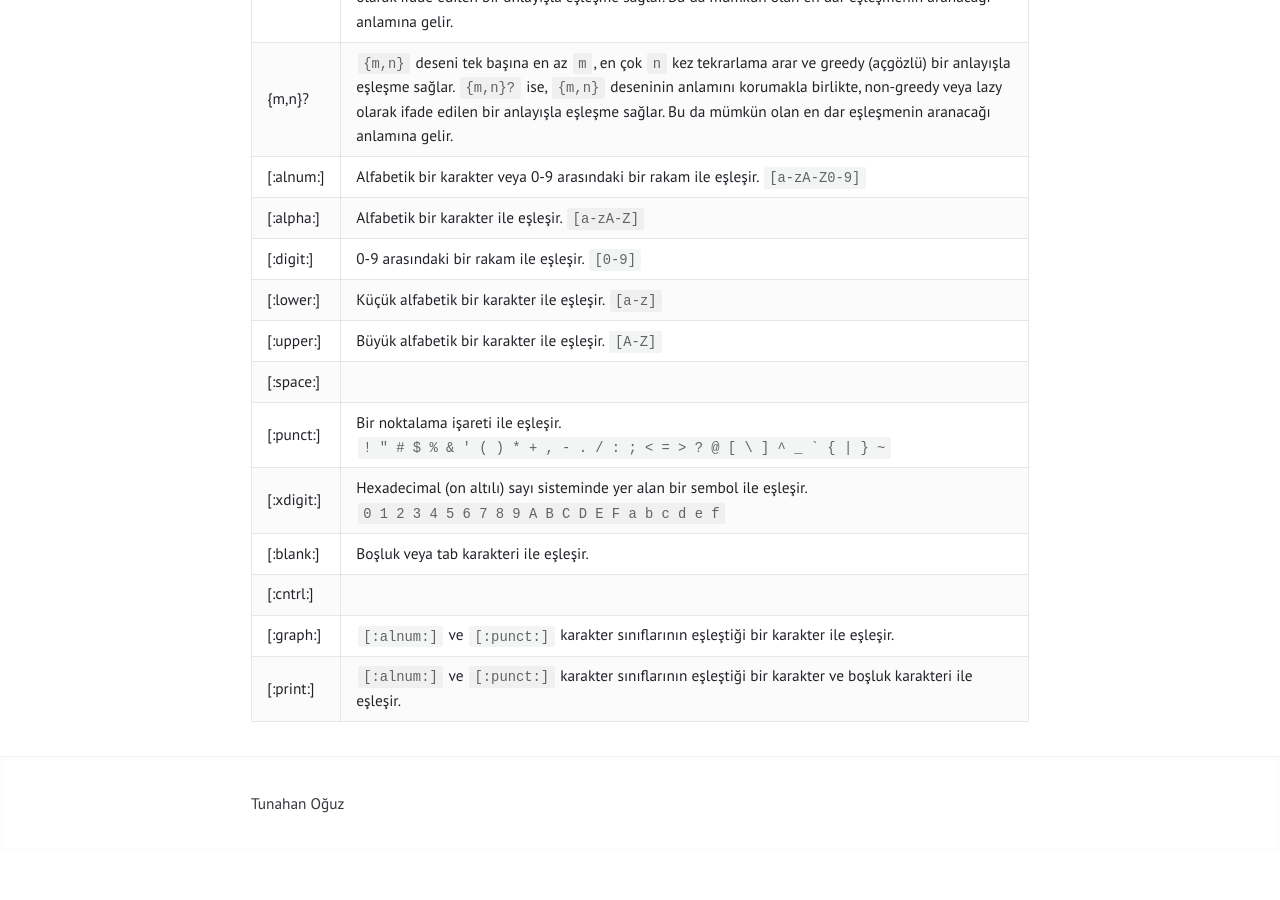
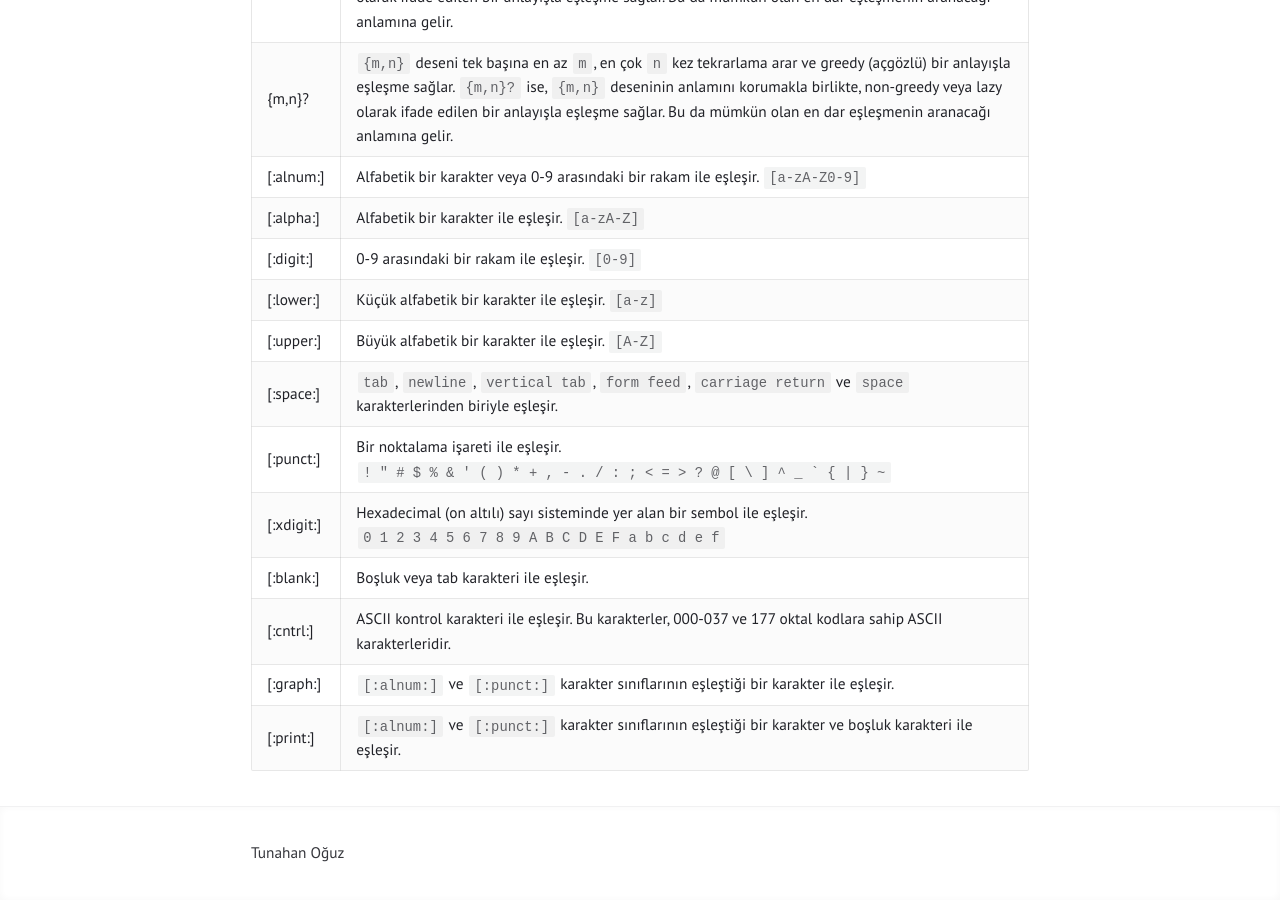
Before and after one commit to tunahanoguz/tunahanoguz.github.io, a Jekyll site: the page built from _posts/2025-05-05-oracle-regular-expressions.md, in a window 1280 px wide and 900 px high, scrolled down 2149 px. Built offline with Jekyll 4.4.1, drawn with Linux system fonts in a browser that asks for light colours; before the commit the page ends 3000 px from its top, so only the background shows below that.

Commit message:
Update 2025-05-05-oracle-regular-expressions.md

````diff
--- a/_posts/2025-05-05-oracle-regular-expressions.md
+++ b/_posts/2025-05-05-oracle-regular-expressions.md
@@ -48,10 +48,10 @@ Aşağıdaki tabloda `REGEXP_INSTR`, `REGEXP_COUNT`, `REGEXP_LIKE`, `REGEXP_SUBS
 | [:digit:]  | 0-9 arasındaki bir rakam ile eşleşir. `[0-9]`                                                                   |
 | [:lower:]  | Küçük alfabetik bir karakter ile eşleşir. `[a-z]`                                                               |
 | [:upper:]  | Büyük alfabetik bir karakter ile eşleşir. `[A-Z]`                                                               |
-| [:space:]  |                                                                                                                 |
+| [:space:]  | `tab`, `newline`, `vertical tab`, `form feed`, `carriage return` ve `space` karakterlerinden biriyle eşleşir.   |
 | [:punct:]  | Bir noktalama işareti ile eşleşir. <br> ```! " # $ % & ' ( ) * + , - . / : ; < = > ? @ [ \ ] ^ _ ` { | } ~```   |
 | [:xdigit:] | Hexadecimal (on altılı) sayı sisteminde yer alan bir sembol ile eşleşir. <br> `0 1 2 3 4 5 6 7 8 9 A B C D E F a b c d e f` |
 | [:blank:]  | Boşluk veya tab karakteri ile eşleşir.                                                                          |
-| [:cntrl:]  |                                                                                                                 |
+| [:cntrl:]  | ASCII kontrol karakteri ile eşleşir. Bu karakterler, 000-037 ve 177 oktal kodlara sahip ASCII karakterleridir.  |
 | [:graph:]  | `[:alnum:]` ve `[:punct:]` karakter sınıflarının eşleştiği bir karakter ile eşleşir.                            |
 | [:print:]  | `[:alnum:]` ve `[:punct:]` karakter sınıflarının eşleştiği bir karakter ve boşluk karakteri ile eşleşir.        |
````
